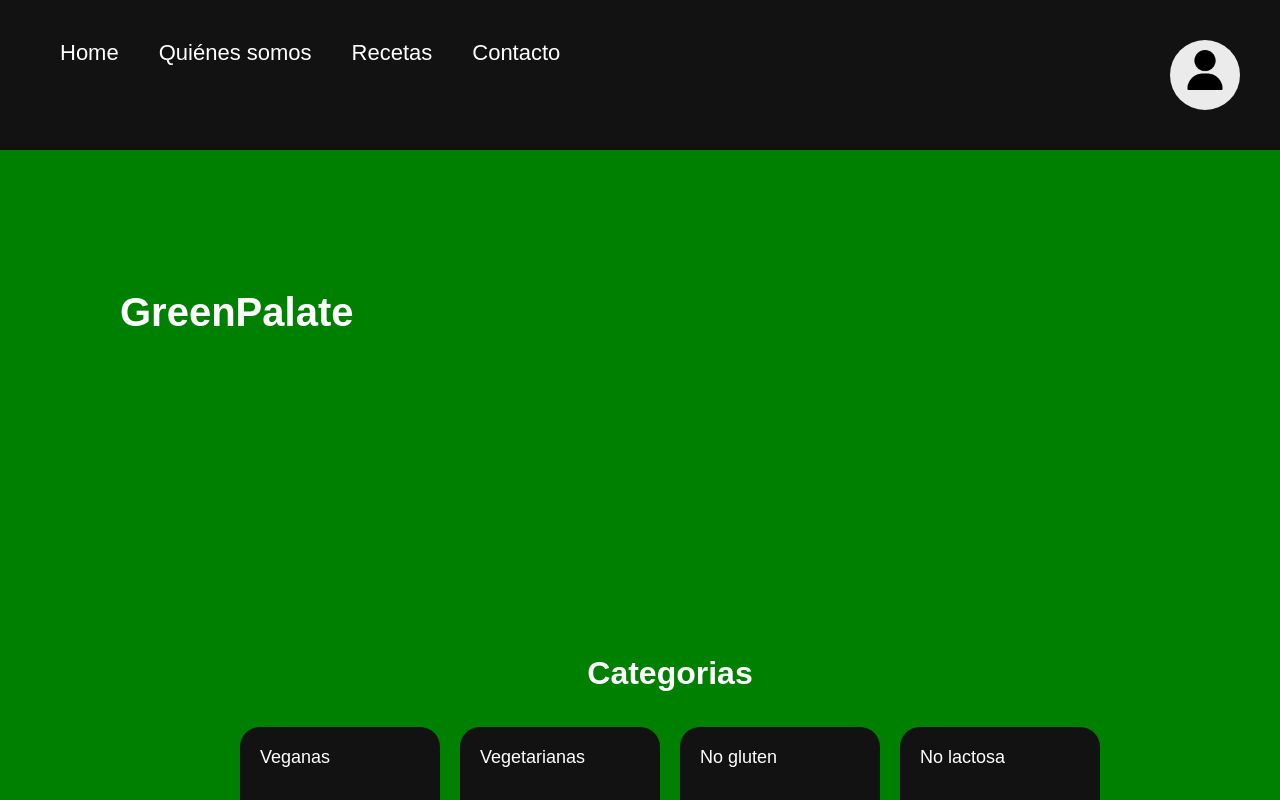
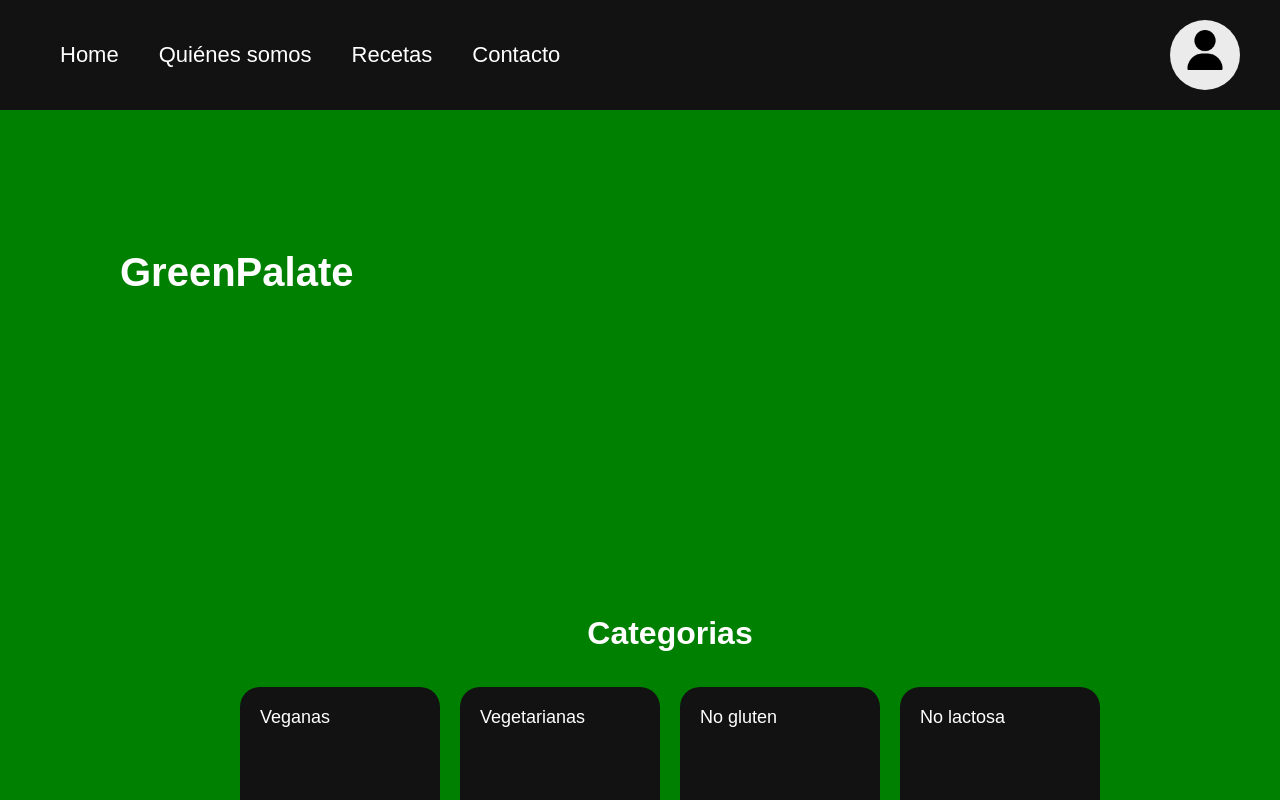
Before and after one commit to juancruzleone/Greenplate, a React (Vite) app in the folder front/: page / in a window 1280 px wide. Shown: the top 800 px of the page. Built offline with nearby package versions, Linux system fonts and the light colour scheme; no server answers.

Commit message:
Se alineo verticalmente las secciones en el nav

```diff
--- a/front/src/styles/index.css
+++ b/front/src/styles/index.css
@@ -22,6 +22,7 @@
 .auth-buttons {
   margin-left: auto; /* Esto empujará los botones hacia la derecha */
 }
+
 
 .auth-button {
   display: inline-block;
@@ -201,3 +202,38 @@ footer ul {
 .contenedor-iconos-nav{
   display: flex;
 }
+
+
+
+.navPage ul {
+  display: flex;
+  align-items: center; /* Alinea verticalmente los elementos */
+  list-style-type: none;
+  height: 100%; /* Ocupa toda la altura del nav */
+}
+
+.navPage ul li {
+  margin: 0 20px; /* Ajusta el margen */
+}
+
+.auth-buttons {
+  margin-left: auto; /* Esto empujará los botones hacia la derecha */
+  display: flex; /* Alinea los botones de inicio de sesión y perfil verticalmente */
+  align-items: center; /* Alinea verticalmente los botones de inicio de sesión y perfil */
+}
+
+.auth-button {
+  display: inline-block;
+  margin-left: 10px; /* Esto proporciona un espacio entre los botones */
+}
+
+.navPage ul li a {
+  color: white;
+  font-family: "montserrat", sans-serif;
+  font-size: 22px;
+  text-decoration: none;
+}
+
+.navPage ul li a:hover {
+  border-bottom: 5px solid greenyellow;
+}
```
